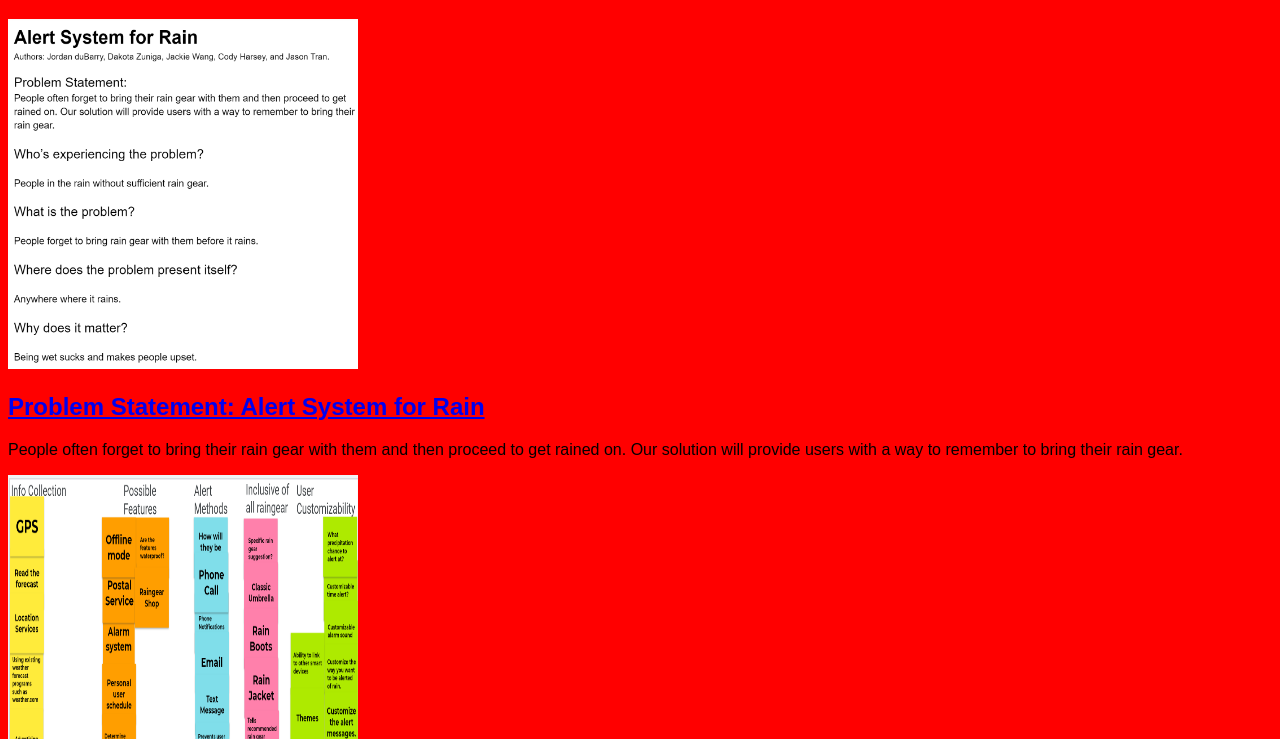
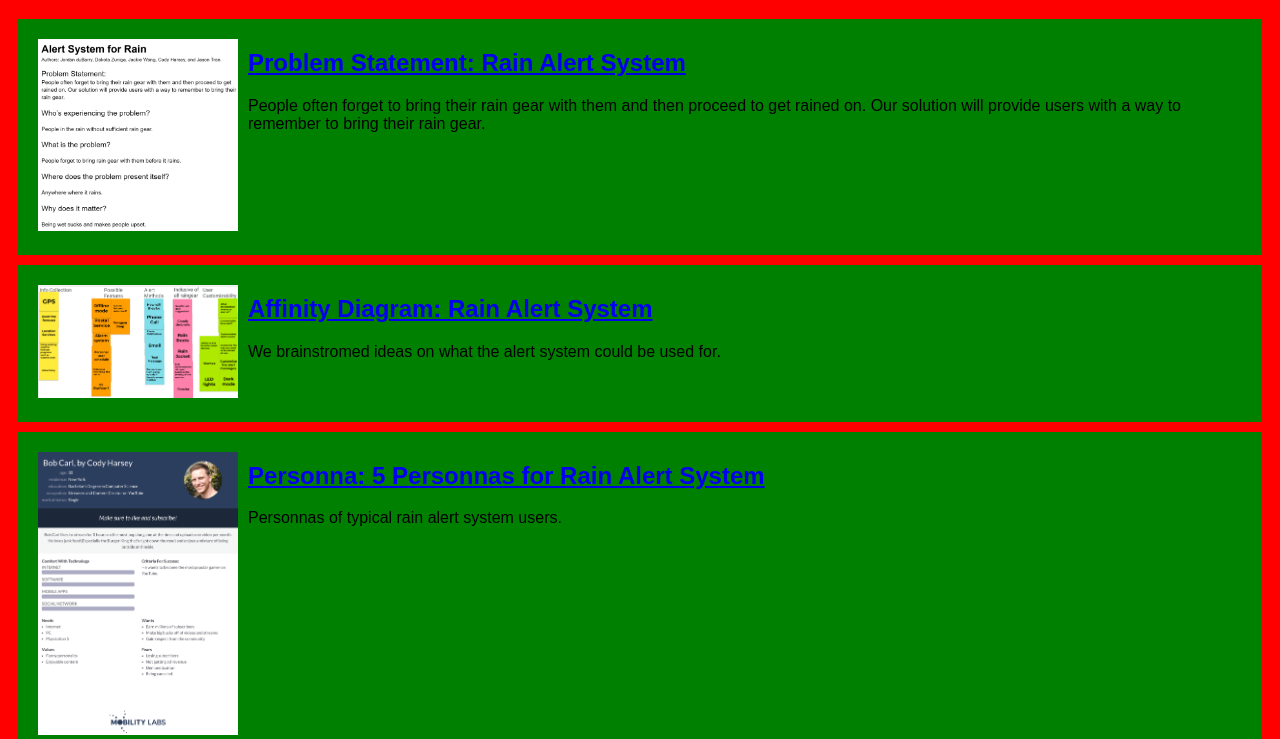
Before and after one commit to CoolSharkCody/CoolSharkCody.github.io, a plain HTML site: page index.html in a window 1280 px wide. Shown: the part 61-800 px from the top of the page. Drawn offline with Linux system fonts and the light colour scheme.

Commit message:
Add files via upload

```diff
--- a/index.html
+++ b/index.html
@@ -10,9 +10,9 @@
 
         <!-- Problem Statement Assignment -->
         <section class="assignment">
-            <a href="files/problem-statement.pdf"><img src="images/problem-statement.png" width="350" height="350"></a>
+            <a href="files/problem-statement.pdf"><img src="images/problem-statement.png"></a>
             <section class="ass-details">
-                <a href="files/problem-statement.pdf"><h2>Problem Statement: Alert System for Rain</h2></a>
+                <a href="files/problem-statement.pdf"><h2>Problem Statement: Rain Alert System</h2></a>
                 <p>People often forget to bring their rain gear with them and then proceed to get rained on. Our solution will provide users with a way to remember to bring their rain gear.</p>
                 <a href="files/problem-statement.pdf"></a>
             </section>
@@ -20,12 +20,21 @@
 
         <!--Affinity Diagram Assignment-->
         <section class="assignment">
-            <a href ="files/affinity-diagram.pdf"><img src="images/affinity-diagram.png" width="350" height="350"></a>
+            <a href ="files/affinity-diagram.pdf"><img src="images/affinity-diagram.png"></a>
             <section class="ass-details">
-                <a href="files/affinity-diagram.pdf"><h2>Affinity Diagram: Alert System for Rain</h2></a>
+                <a href="files/affinity-diagram.pdf"><h2>Affinity Diagram: Rain Alert System</h2></a>
                 <p>We brainstromed ideas on what the alert system could be used for.</p>
                 <a href="files/affinity-diagram.pdf"></a>
             </section>
         </section>
+
+        <!--Personna Assignment-->
+        <section class="assignment">
+            <a href="files/personna.pdf"><img src="images/personna-1.png"></a>
+            <section class="ass-details">
+                <a href="files/personna.pdf"><h2>Personna: 5 Personnas for Rain Alert System</h2></a>
+                <p>Personnas of typical rain alert system users.</p>
+            </section>
+        </section>
     </body>
 </html>
--- a/styles.css
+++ b/styles.css
@@ -2,6 +2,19 @@ body {
     background:red;
     font-family:Arial, Arial, Helvetica, sans-serif;
 }
+
+.assignment {
+    display:flex;
+    padding:10px;
+    margin:10px;
+    background:green;
+}
+
+.assignment img {
+    width:200px;
+    padding:10px;
+}
+
 h1 {
     color:yellow;
     text-align:center;
```
Also changed, not shown: images/personna-1.png (added), 1 other file.
